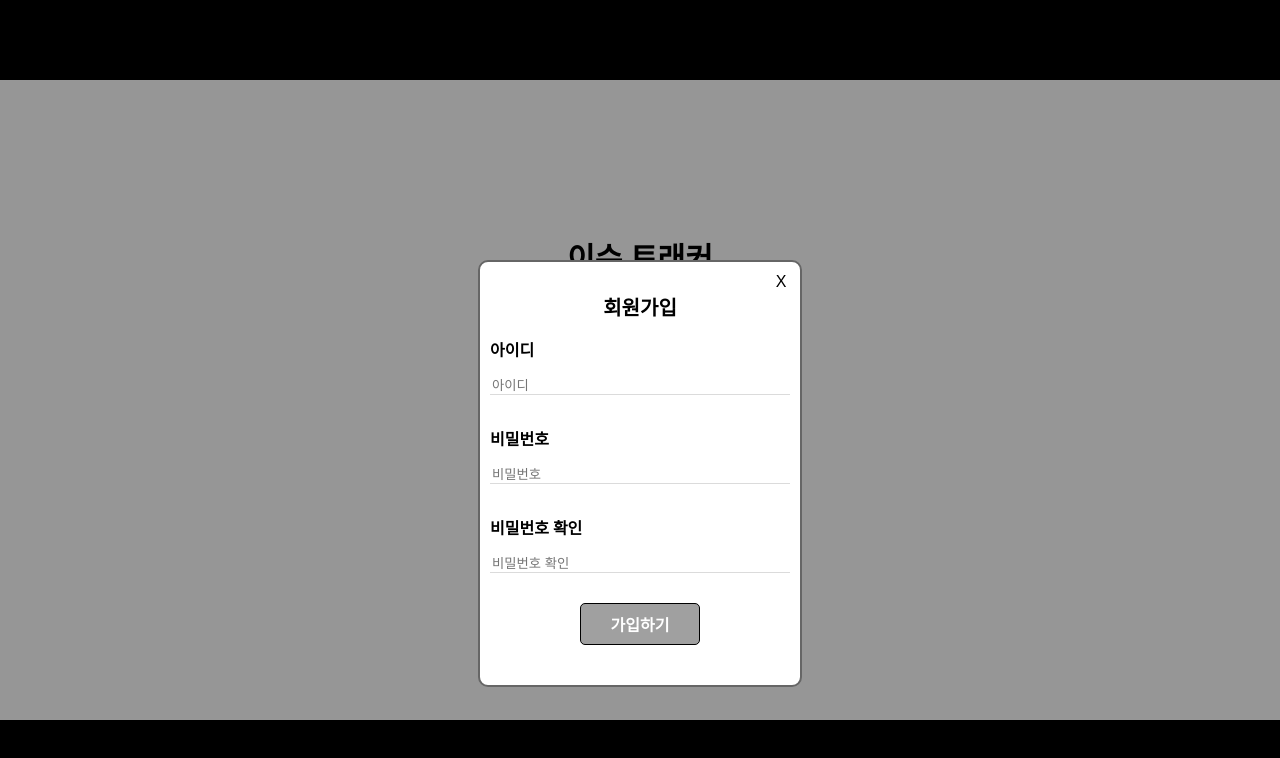
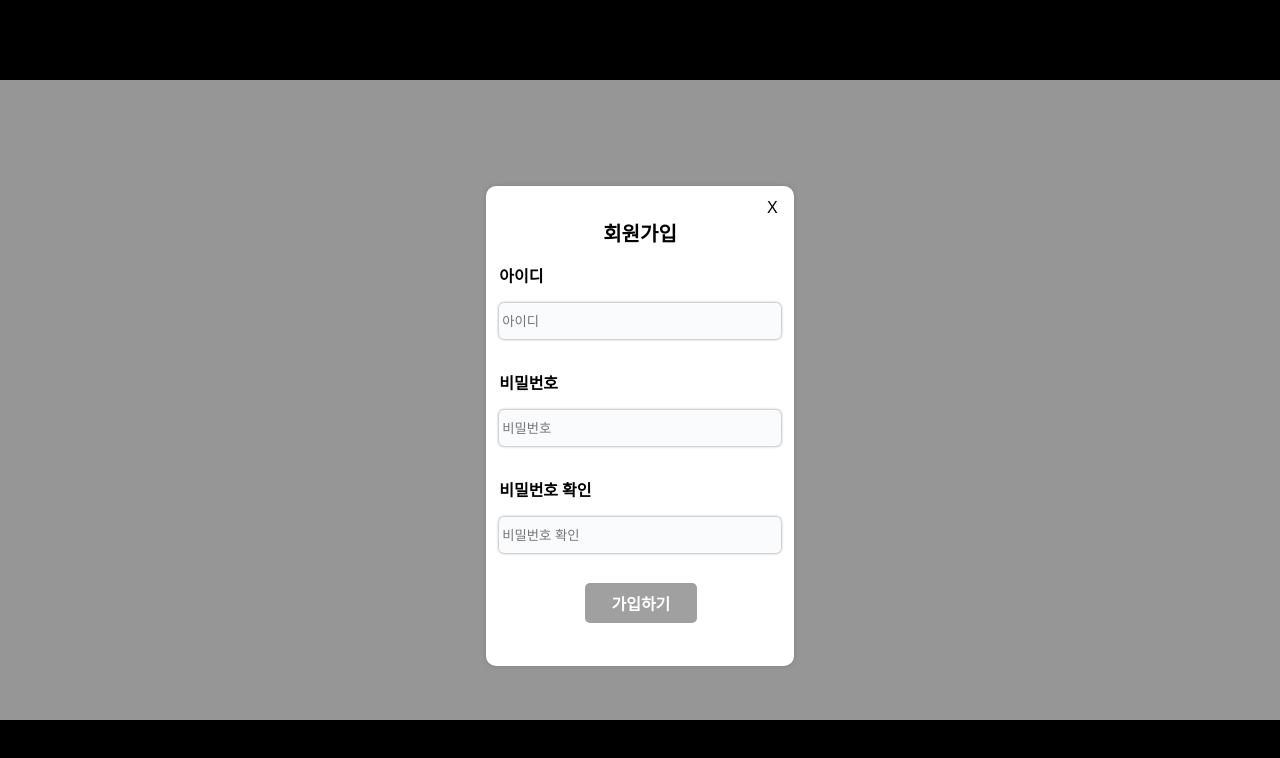
Before and after one commit to boostcamp-2020/IssueTracker-30, a React app in the folder client/: page /signup in a window 1280 px wide. Shown: the top 758 px of the page. Built offline with nearby package versions, Linux system fonts and the light colour scheme.

Commit message:
FIX: 회원가입 css 조정

```diff
--- a/client/src/login-form.jsx
+++ b/client/src/login-form.jsx
@@ -8,7 +8,7 @@ const StyledLoginForm = styled.div`
     display: flex;
     flex-direction: column;
     width: 20%;
-    height: 45%;
+    height: 47%;
     box-shadow: 0px 0px 2px 0px gray;
     border-radius: 8px;
     background-color: white;
--- a/client/src/signup-form.jsx
+++ b/client/src/signup-form.jsx
@@ -16,17 +16,31 @@ const StyledParagraph = styled.p`
 const StyledInputId = styled.input.attrs({
     type: "text",
 })`
-    border: 0;
-    border-bottom: 1px solid #dbdbdb;
-    outline: 0;
+    height: 4vh;
+    border: 1px solid transparent;
+    box-shadow: 0 0 3px 0 grey;
+    border-radius: 5px;
+    background-color: #fafbfc;
+    outline-color: rgb(179, 209, 243);
+
+    &:hover {
+        border-color: rgb(179, 209, 243);
+    }
 `;
 
 const StyledInputPw = styled.input.attrs({
     type: "password",
 })`
-    border: 0;
-    border-bottom: 1px solid #dbdbdb;
-    outline: 0;
+    height: 4vh;
+    border: 1px solid transparent;
+    box-shadow: 0 0 3px 0 grey;
+    border-radius: 5px;
+    background-color: #fafbfc;
+    outline-color: rgb(179, 209, 243);
+
+    &:hover {
+        border-color: rgb(179, 209, 243);
+    }
 `;
 
 const StyledAlertText = styled.div`
@@ -143,7 +157,7 @@ const SignUpForm = ({ history }) => {
     })`
         margin: 15px;
         padding: 8px;
-        border: 1px solid black;
+        border: none;
         border-radius: 5px;
         cursor: pointer;
         font-size: 12pt;
--- a/client/src/signup-modal.jsx
+++ b/client/src/signup-modal.jsx
@@ -13,11 +13,11 @@ const ModalSignup = styled.div`
     z-index: 1;
 `;
 const ModalSignupContent = styled.div`
-    width: 300px;
-    margin: 100px auto;
-    padding: 10px;
+    width: 22%;
+    margin: 2% 0%;
+    padding: 1%;
     background: #fff;
-    border: 2px solid #666;
+    box-shadow: 0 0 5px 0 gray;
     border-radius: 10px;
 `;
 const ModalSignupLayer = styled.div`
```
